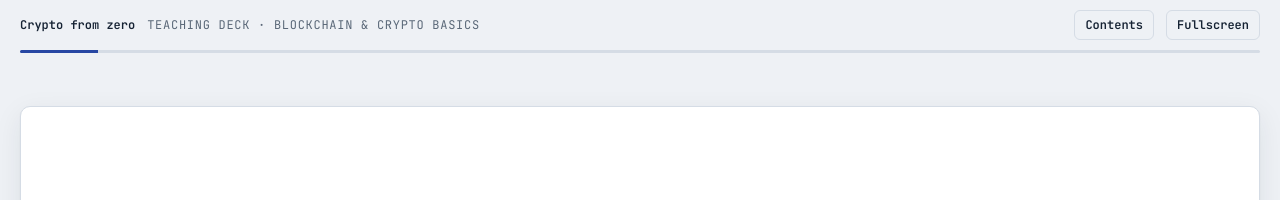
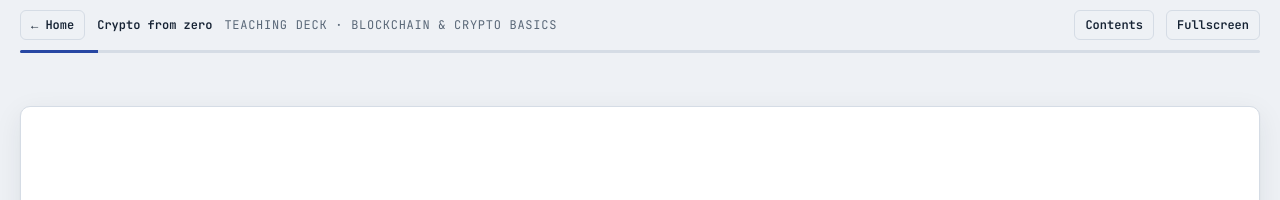
Before and after one commit to nahathaiw/crypto-llm-wiki, a Jekyll site: the page slides/index.html, which Jekyll copies as it is, in a window 1280 px wide. Shown: the top 200 px of the page. Built offline with Jekyll 4.4.1, drawn with Linux system fonts in a browser that asks for light colours.

Commit message:
Slides: add a Home button to the top bar
Co-Authored-By: Claude Opus 5.5 <noreply@anthropic.com>

```diff
--- a/slides/index.html
+++ b/slides/index.html
@@ -94,7 +94,7 @@ button:focus-visible,summary:focus-visible,a:focus-visible{outline:2px solid var
 </style>
 </head><body>
 
-<div class="top"><span class="deck">Crypto from zero</span><span class="sec" id="sec"></span>
+<div class="top"><a class="iconbtn" href="../" style="text-decoration:none;white-space:nowrap">← Home</a><span class="deck">Crypto from zero</span><span class="sec" id="sec"></span>
  <button class="iconbtn" id="tocbtn" type="button" aria-haspopup="dialog">Contents</button><button class="iconbtn" id="fsbtn" type="button">Fullscreen</button></div>
 <div class="bar" aria-hidden="true"><i id="prog"></i></div>
 <div class="stage" id="stage">
```
